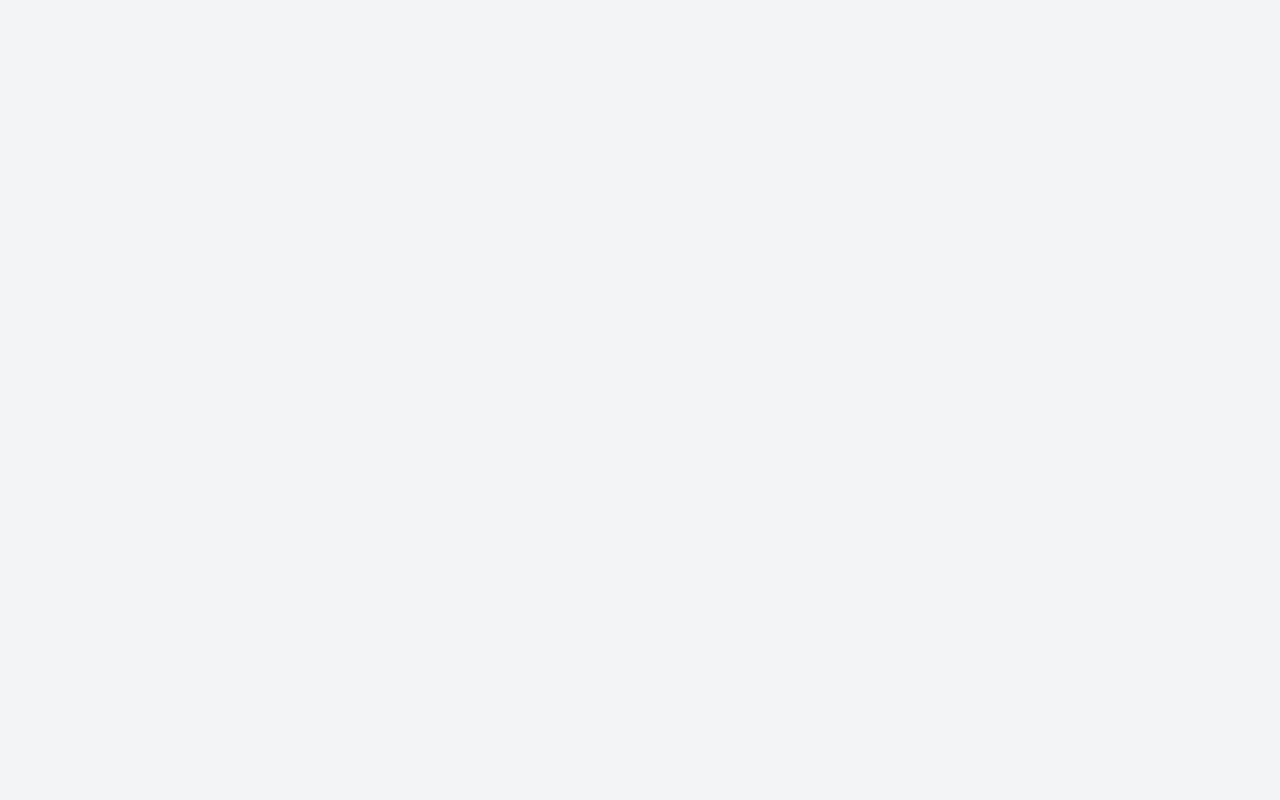
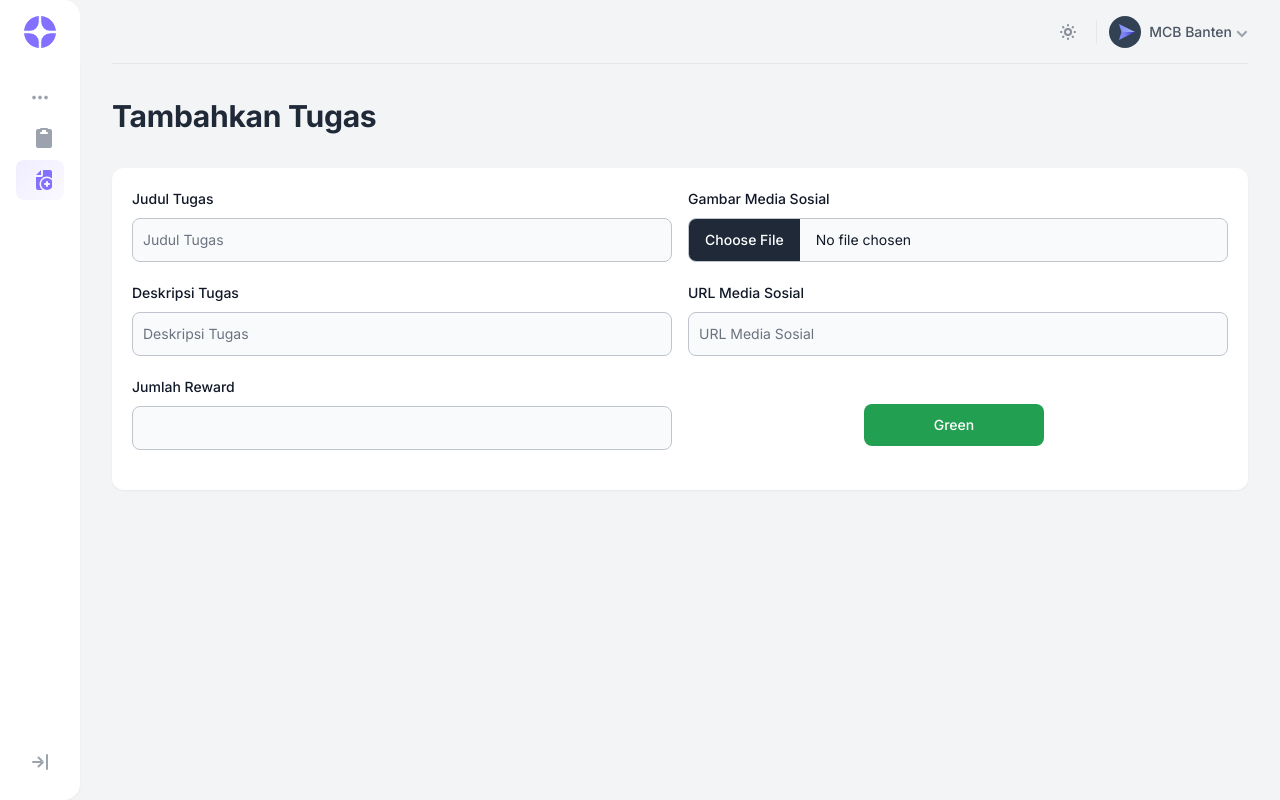
Before and after one commit to arielariadi/mcb-banten-frontend, a React (Vite) app: page /admin/add-task in a window 1280 px wide. Before the commit this address had no page. Built offline with nearby package versions, Linux system fonts and the light colour scheme; sample sign-in values are in the browser's storage.

Commit message:
feat: create add tasks ui in admin page

```diff
--- a/package.json
+++ b/package.json
@@ -12,6 +12,7 @@
 		"axios": "^1.7.7",
 		"chart.js": "^4.4.1",
 		"chartjs-adapter-moment": "^1.0.1",
+		"flowbite-react": "^0.10.2",
 		"jwt-decode": "^4.0.0",
 		"lucide-react": "^0.446.0",
 		"moment": "^2.29.4",
--- a/src/App.jsx
+++ b/src/App.jsx
@@ -5,9 +5,12 @@ import './css/style.css';
 
 import './charts/ChartjsConfig';
 
+import 'flowbite';
+import 'flowbite-react';
+
 // Authentication and Authorization Component
 import ProtectedRoute from './components/auth/ProtectedRoute';
-import Unauthorized from './components/auth/Unauthorized';
+// import Unauthorized from './components/auth/Unauthorized';
 
 // Universal Pages
 import LandingPage from './pages/LandingPage';
@@ -18,6 +21,7 @@ import Login from './pages/auth/Login';
 
 // Admin Pages
 import AdminDashboard from './pages/admin/AdminDashboard';
+import AddTask from './pages/admin/AddTask';
 
 // User Pages
 import UserDashboard from './pages/user/UserDashboard';
@@ -29,7 +33,7 @@ function App() {
     document.querySelector('html').style.scrollBehavior = 'auto';
     window.scroll({ top: 0 });
     document.querySelector('html').style.scrollBehavior = '';
-  }, [location.pathname]); // triggered on route change
+  }, [location.pathname]);
 
   return (
     <>
@@ -43,6 +47,14 @@ function App() {
           element={
             <ProtectedRoute allowedRoles={['admin']}>
               <AdminDashboard />
+            </ProtectedRoute>
+          }
+        />
+        <Route
+          path="/admin/add-task"
+          element={
+            <ProtectedRoute allowedRoles={['admin']}>
+              <AddTask />
             </ProtectedRoute>
           }
         />
--- /dev/null
+++ b/src/pages/admin/AddTask.jsx
@@ -0,0 +1,122 @@
+import { useState, useEffect } from 'react';
+
+import Sidebar from '../../partials/Sidebar';
+import Header from '../../partials/Header';
+
+const AddTask = () => {
+  const [sidebarOpen, setSidebarOpen] = useState(false);
+  return (
+    <div className="flex h-screen overflow-hidden">
+      <Sidebar sidebarOpen={sidebarOpen} setSidebarOpen={setSidebarOpen} />
+
+      <div className="relative flex flex-col flex-1 overflow-y-auto overflow-x-hidden">
+        <Header sidebarOpen={sidebarOpen} setSidebarOpen={setSidebarOpen} />
+        <main className="grow">
+          <div className="px-4 sm:px-6 lg:px-8 py-8 w-full max-w-9xl mx-auto">
+            <div className="sm:flex sm:justify-between sm:items-center mb-8">
+              <div className="mb-4 sm:mb-0">
+                <h1 className="text-2xl md:text-3xl text-gray-800 dark:text-gray-100 font-bold">
+                  Tambahkan Tugas
+                </h1>
+              </div>
+            </div>
+
+            <div className="flex flex-col lg:flex-row col-span-full p-5 sm:col-span-6 xl:col-span-4 bg-white dark:bg-gray-800 shadow-sm rounded-xl">
+              <form className="w-full lg:w-1/2 lg:mr-4 mx-auto" action="">
+                <div className="mb-5">
+                  <label
+                    htmlFor="taskTitle"
+                    className="block mb-2 text-sm font-medium text-gray-900 dark:text-white"
+                  >
+                    Judul Tugas
+                  </label>
+                  <input
+                    type="text"
+                    id="taskTitle"
+                    className="bg-gray-50 border border-gray-300 text-gray-900 text-sm rounded-lg focus:ring-blue-500 focus:border-blue-500 block w-full p-2.5 dark:bg-gray-700 dark:border-gray-600 dark:placeholder-gray-400 dark:text-white dark:focus:ring-blue-500 dark:focus:border-blue-500"
+                    placeholder="Judul Tugas"
+                    required
+                  />
+                </div>
+
+                <div className="mb-5">
+                  <label
+                    htmlFor="description"
+                    className="block mb-2 text-sm font-medium text-gray-900 dark:text-white"
+                  >
+                    Deskripsi Tugas
+                  </label>
+                  <input
+                    type="text"
+                    id="description"
+                    className="bg-gray-50 border border-gray-300 text-gray-900 text-sm rounded-lg focus:ring-blue-500 focus:border-blue-500 block w-full p-2.5 dark:bg-gray-700 dark:border-gray-600 dark:placeholder-gray-400 dark:text-white dark:focus:ring-blue-500 dark:focus:border-blue-500"
+                    placeholder="Deskripsi Tugas"
+                    required
+                  />
+                </div>
+
+                <div className="mb-5">
+                  <label
+                    htmlFor="rewardInput"
+                    className="block mb-2 text-sm font-medium text-gray-900 dark:text-white"
+                  >
+                    Jumlah Reward
+                  </label>
+                  <input
+                    type="number"
+                    id="rewardInput"
+                    className="bg-gray-50 border border-gray-300 text-gray-900 text-sm rounded-lg focus:ring-blue-500 focus:border-blue-500 block w-full p-2.5 dark:bg-gray-700 dark:border-gray-600 dark:placeholder-gray-400 dark:text-white dark:focus:ring-blue-500 dark:focus:border-blue-500"
+                    required
+                  />
+                </div>
+              </form>
+
+              <form className="w-full lg:w-1/2 mx-auto" action="">
+                <div className="mb-5">
+                  <label
+                    className="block mb-2 text-sm font-medium text-gray-900 dark:text-white"
+                    htmlFor="medsosImage"
+                  >
+                    Gambar Media Sosial
+                  </label>
+                  <input
+                    className="block w-full text-sm text-gray-900 border border-gray-300 rounded-lg cursor-pointer bg-gray-50 dark:text-gray-400 focus:outline-none dark:bg-gray-700 dark:border-gray-600 dark:placeholder-gray-400"
+                    id="medsosImage"
+                    type="file"
+                  />
+                </div>
+
+                <div className="mb-5">
+                  <label
+                    htmlFor="medsosUrl"
+                    className="block mb-2 text-sm font-medium text-gray-900 dark:text-white"
+                  >
+                    URL Media Sosial
+                  </label>
+                  <input
+                    type="text"
+                    id="medsosUrl"
+                    className="bg-gray-50 border border-gray-300 text-gray-900 text-sm rounded-lg focus:ring-blue-500 focus:border-blue-500 block w-full p-2.5 dark:bg-gray-700 dark:border-gray-600 dark:placeholder-gray-400 dark:text-white dark:focus:ring-blue-500 dark:focus:border-blue-500"
+                    placeholder="URL Media Sosial"
+                    required
+                  />
+                </div>
+
+                <div className="lg:mt-12 flex justify-center">
+                  <button
+                    type="submit"
+                    className="w-1/3 focus:outline-none text-white bg-green-700 hover:bg-green-800 focus:ring-4 focus:ring-green-300 font-medium rounded-lg text-sm px-5 py-2.5 me-2 mb-2 dark:bg-green-600 dark:hover:bg-green-700 dark:focus:ring-green-800"
+                  >
+                    Green
+                  </button>
+                </div>
+              </form>
+            </div>
+          </div>
+        </main>
+      </div>
+    </div>
+  );
+};
+
+export default AddTask;
--- a/src/partials/Navbar.jsx
+++ b/src/partials/Navbar.jsx
@@ -77,9 +77,9 @@ const Navbar = () => {
     >
       <div className="container mx-auto px-4">
         <div className="flex items-center justify-between py-4">
-          <Link to="/" className="flex items-center">
+          <div className="flex items-center">
             <img src={LogoSementara} alt="logo" className="h-8 w-auto" />
-          </Link>
+          </div>
 
           <nav className="hidden lg:flex justify-center flex-grow">
             <ul className="flex space-x-8">
--- a/src/partials/Sidebar.jsx
+++ b/src/partials/Sidebar.jsx
@@ -12,7 +12,7 @@ function Sidebar({ sidebarOpen, setSidebarOpen, variant = 'default' }) {
 
   const storedSidebarExpanded = localStorage.getItem('sidebar-expanded');
   const [sidebarExpanded, setSidebarExpanded] = useState(
-		storedSidebarExpanded === null ? false : storedSidebarExpanded === 'true'
+    storedSidebarExpanded === null ? false : storedSidebarExpanded === 'true',
   );
 
   // close on click outside
@@ -57,7 +57,8 @@ function Sidebar({ sidebarOpen, setSidebarOpen, variant = 'default' }) {
         className={`fixed inset-0 bg-gray-900 bg-opacity-30 z-40 lg:hidden lg:z-auto transition-opacity duration-200 ${
           sidebarOpen ? 'opacity-100' : 'opacity-0 pointer-events-none'
         }`}
-				aria-hidden="true"></div>
+        aria-hidden="true"
+      ></div>
 
       {/* Sidebar */}
       <div
@@ -69,7 +70,8 @@ function Sidebar({ sidebarOpen, setSidebarOpen, variant = 'default' }) {
           variant === 'v2'
             ? 'border-r border-gray-200 dark:border-gray-700/60'
             : 'rounded-r-2xl shadow-sm'
-				}`}>
+        }`}
+      >
         {/* Sidebar header */}
         <div className="flex justify-between mb-10 pr-3 sm:px-2">
           {/* Close button */}
@@ -78,25 +80,28 @@ function Sidebar({ sidebarOpen, setSidebarOpen, variant = 'default' }) {
             className="lg:hidden text-gray-500 hover:text-gray-400"
             onClick={() => setSidebarOpen(!sidebarOpen)}
             aria-controls="sidebar"
-						aria-expanded={sidebarOpen}>
+            aria-expanded={sidebarOpen}
+          >
             <span className="sr-only">Close sidebar</span>
             <svg
               className="w-6 h-6 fill-current"
               viewBox="0 0 24 24"
-							xmlns="http://www.w3.org/2000/svg">
+              xmlns="http://www.w3.org/2000/svg"
+            >
               <path d="M10.7 18.7l1.4-1.4L7.8 13H20v-2H7.8l4.3-4.3-1.4-1.4L4 12z" />
             </svg>
           </button>
           {/* Logo */}
-					<NavLink end to="/" className="block">
+          <div className="block">
             <svg
               className="fill-violet-500"
               xmlns="http://www.w3.org/2000/svg"
               width={32}
-							height={32}>
+              height={32}
+            >
               <path d="M31.956 14.8C31.372 6.92 25.08.628 17.2.044V5.76a9.04 9.04 0 0 0 9.04 9.04h5.716ZM14.8 26.24v5.716C6.92 31.372.63 25.08.044 17.2H5.76a9.04 9.04 0 0 1 9.04 9.04Zm11.44-9.04h5.716c-.584 7.88-6.876 14.172-14.756 14.756V26.24a9.04 9.04 0 0 1 9.04-9.04ZM.044 14.8C.63 6.92 6.92.628 14.8.044V5.76a9.04 9.04 0 0 1-9.04 9.04H.044Z" />
             </svg>
-					</NavLink>
+          </div>
         </div>
 
         {/* Links */}
@@ -105,7 +110,8 @@ function Sidebar({ sidebarOpen, setSidebarOpen, variant = 'default' }) {
             <h3 className="text-xs uppercase text-gray-400 dark:text-gray-500 font-semibold pl-3">
               <span
                 className="hidden lg:block lg:sidebar-expanded:hidden 2xl:hidden text-center w-6"
-								aria-hidden="true">
+                aria-hidden="true"
+              >
                 •••
               </span>
               <span className="lg:hidden lg:sidebar-expanded:block 2xl:block">
@@ -115,29 +121,36 @@ function Sidebar({ sidebarOpen, setSidebarOpen, variant = 'default' }) {
             <ul className="mt-3">
               <li
                 className={`pl-4 pr-3 py-2 rounded-lg mb-0.5 last:mb-0 bg-[linear-gradient(135deg,var(--tw-gradient-stops))] ${
-									pathname.includes('inbox') &&
+                  pathname.includes('dashboard') &&
                   'from-violet-500/[0.12] dark:from-violet-500/[0.24] to-violet-500/[0.04]'
-								}`}>
+                }`}
+              >
                 <NavLink
                   end
                   to="/admin/admin-dashboard"
                   className={`block text-gray-800 dark:text-gray-100 truncate transition duration-150 ${
-										pathname.includes('inbox')
+                    pathname.includes('dashboard')
                       ? ''
                       : 'hover:text-gray-900 dark:hover:text-white'
-									}`}>
+                  }`}
+                >
                   <div className="flex items-center">
                     <svg
                       className={`shrink-0 fill-current ${
-												pathname.includes('inbox')
+                        pathname.includes('dashboard')
                           ? 'text-violet-500'
                           : 'text-gray-400 dark:text-gray-500'
                       }`}
                       xmlns="http://www.w3.org/2000/svg"
-											width="16"
-											height="16"
-											viewBox="0 0 16 16">
-											<path d="M11.92 6.851c.044-.027.09-.05.137-.07.481-.275.758-.68.908-1.256.126-.55.169-.81.357-2.058.075-.498.144-.91.217-1.264-4.122.75-7.087 2.984-9.12 6.284a18.087 18.087 0 0 0-1.985 4.585 17.07 17.07 0 0 0-.354 1.506c-.05.265-.076.448-.086.535a1 1 0 0 1-1.988-.226c.056-.49.209-1.312.502-2.357a20.063 20.063 0 0 1 2.208-5.09C5.31 3.226 9.306.494 14.913.004a1 1 0 0 1 .954 1.494c-.237.414-.375.993-.567 2.267-.197 1.306-.244 1.586-.392 2.235-.285 1.094-.789 1.853-1.552 2.363-.748 3.816-3.976 5.06-8.515 4.326a1 1 0 0 1 .318-1.974c2.954.477 4.918.025 5.808-1.556-.628.085-1.335.121-2.127.121a1 1 0 1 1 0-2c1.458 0 2.434-.116 3.08-.429Z" />
+                      width="24"
+                      height="24"
+                      viewBox="0 0 24 24"
+                    >
+                      <path
+                        fillRule="evenodd"
+                        d="M8 3a1 1 0 0 1 1-1h6a1 1 0 0 1 1 1h2a2 2 0 0 1 2 2v15a2 2 0 0 1-2 2H6a2 2 0 0 1-2-2V5a2 2 0 0 1 2-2h2Zm6 1h-4v2H9a1 1 0 0 0 0 2h6a1 1 0 1 0 0-2h-1V4Z"
+                        clipRule="evenodd"
+                      />
                     </svg>
                     <span className="text-sm font-medium ml-4 lg:opacity-0 lg:sidebar-expanded:opacity-100 2xl:opacity-100 duration-200">
                       Dashboard
@@ -145,9 +158,53 @@ function Sidebar({ sidebarOpen, setSidebarOpen, variant = 'default' }) {
                   </div>
                 </NavLink>
               </li>
+
+              <li
+                className={`pl-4 pr-3 py-2 rounded-lg mb-0.5 last:mb-0 bg-[linear-gradient(135deg,var(--tw-gradient-stops))] ${
+                  pathname.includes('task') &&
+                  'from-violet-500/[0.12] dark:from-violet-500/[0.24] to-violet-500/[0.04]'
+                }`}
+              >
+                <NavLink
+                  end
+                  to="/admin/add-task"
+                  className={`block text-gray-800 dark:text-gray-100 truncate transition duration-150 ${
+                    pathname.includes('task')
+                      ? ''
+                      : 'hover:text-gray-900 dark:hover:text-white'
+                  }`}
+                >
+                  <div className="flex items-center">
+                    <svg
+                      className={`shrink-0 fill-current ${
+                        pathname.includes('task')
+                          ? 'text-violet-500'
+                          : 'text-gray-400 dark:text-gray-500'
+                      }`}
+                      xmlns="http://www.w3.org/2000/svg"
+                      width="24"
+                      height="24"
+                      viewBox="0 0 24 24"
+                    >
+                      <path
+                        fillRule="evenodd"
+                        d="M9 7V2.221a2 2 0 0 0-.5.365L4.586 6.5a2 2 0 0 0-.365.5H9Zm2 0V2h7a2 2 0 0 1 2 2v6.41A7.5 7.5 0 1 0 10.5 22H6a2 2 0 0 1-2-2V9h5a2 2 0 0 0 2-2Z"
+                        clipRule="evenodd"
+                      />
+                      <path
+                        fillRule="evenodd"
+                        d="M9 16a6 6 0 1 1 12 0 6 6 0 0 1-12 0Zm6-3a1 1 0 0 1 1 1v1h1a1 1 0 1 1 0 2h-1v1a1 1 0 1 1-2 0v-1h-1a1 1 0 1 1 0-2h1v-1a1 1 0 0 1 1-1Z"
+                        clipRule="evenodd"
+                      />
+                    </svg>
+                    <span className="text-sm font-medium ml-4 lg:opacity-0 lg:sidebar-expanded:opacity-100 2xl:opacity-100 duration-200">
+                      Tambahkan Tugas
+                    </span>
+                  </div>
+                </NavLink>
+              </li>
             </ul>
           </div>
-					{/* More group */}
         </div>
 
         {/* Expand / collapse button */}
@@ -155,14 +212,16 @@ function Sidebar({ sidebarOpen, setSidebarOpen, variant = 'default' }) {
           <div className="w-12 pl-4 pr-3 py-2">
             <button
               className="text-gray-400 hover:text-gray-500 dark:text-gray-500 dark:hover:text-gray-400"
-							onClick={() => setSidebarExpanded(!sidebarExpanded)}>
+              onClick={() => setSidebarExpanded(!sidebarExpanded)}
+            >
               <span className="sr-only">Expand / collapse sidebar</span>
               <svg
                 className="shrink-0 fill-current text-gray-400 dark:text-gray-500 sidebar-expanded:rotate-180"
                 xmlns="http://www.w3.org/2000/svg"
                 width="16"
                 height="16"
-								viewBox="0 0 16 16">
+                viewBox="0 0 16 16"
+              >
                 <path d="M15 16a1 1 0 0 1-1-1V1a1 1 0 1 1 2 0v14a1 1 0 0 1-1 1ZM8.586 7H1a1 1 0 1 0 0 2h7.586l-2.793 2.793a1 1 0 1 0 1.414 1.414l4.5-4.5A.997.997 0 0 0 12 8.01M11.924 7.617a.997.997 0 0 0-.217-.324l-4.5-4.5a1 1 0 0 0-1.414 1.414L8.586 7M12 7.99a.996.996 0 0 0-.076-.373Z" />
               </svg>
             </button>
--- a/src/partials/dashboard/UserGrowthChart.jsx
+++ b/src/partials/dashboard/UserGrowthChart.jsx
@@ -90,7 +90,7 @@ function UserGrowthChart() {
           </div>
         </div>
       </div>
-      <div className="w-full lg:w-1/2 lg:border-r-8">
+      <div className="w-full">
         {chartData && (
           <LineChartUserGrowth data={chartData} width={389} height={128} />
         )}
```
Also changed, not shown: tailwind.config.js (+9 -6 lines), 1 other file (tests, documents, lock files or other folders). Lines whose indentation alone changed are shown as unchanged.
